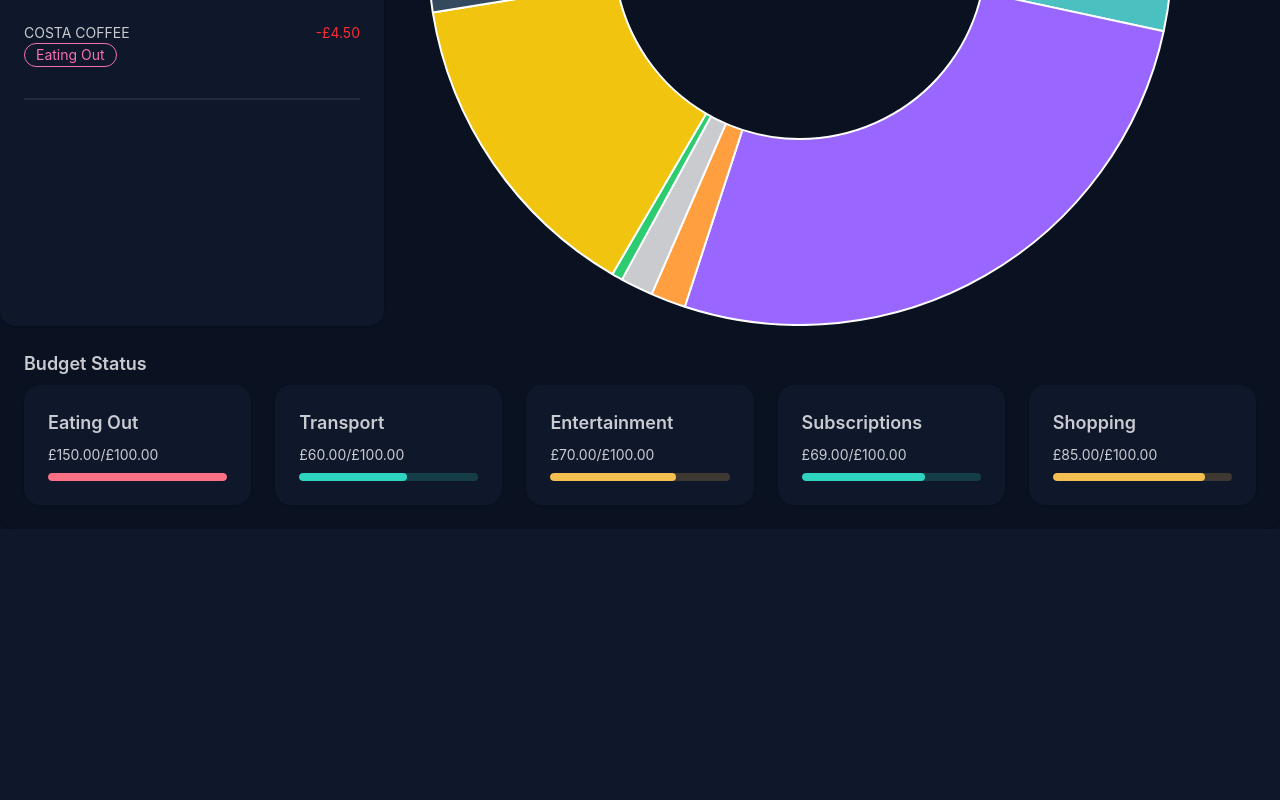
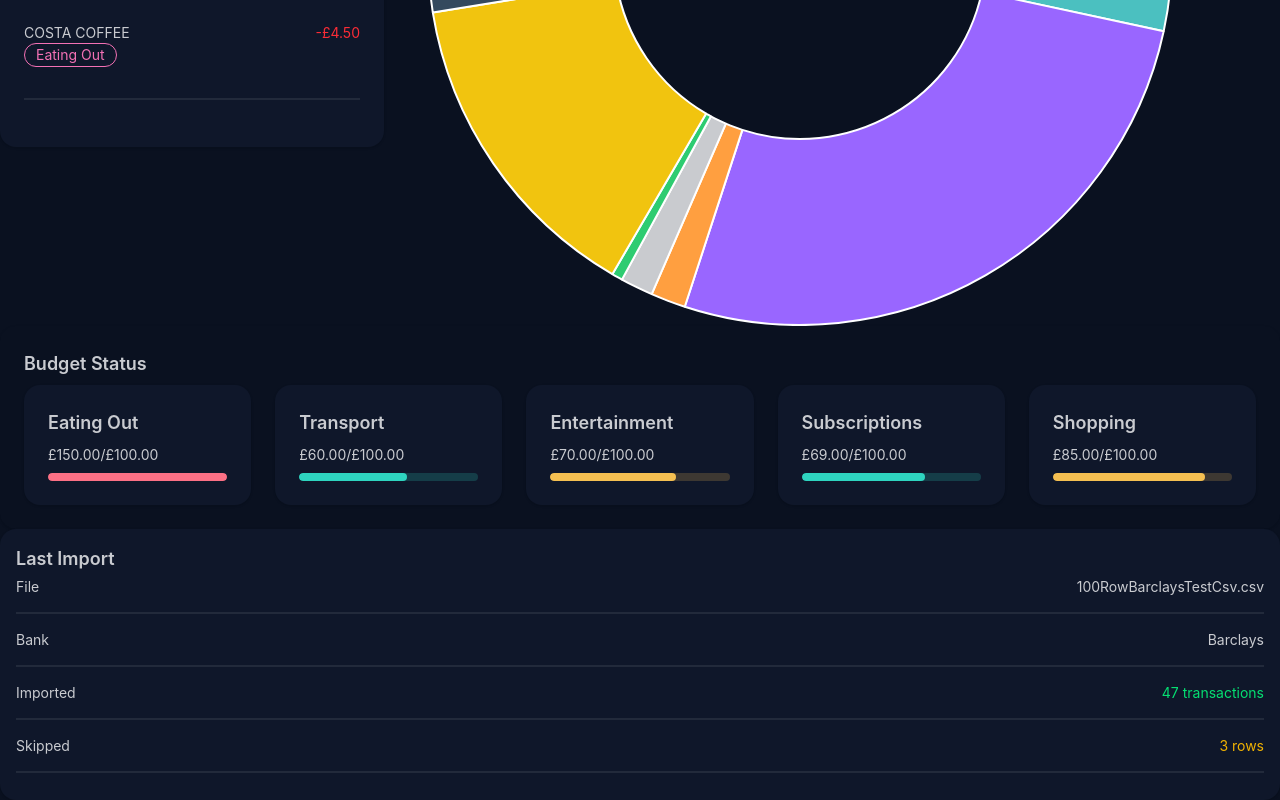
Before and after one commit to Cybergman-droid/Computing-NEA, a React (Vite) app in the folder frontend/: page / in a window 1280 px wide. Shown: the part 661-1461 px from the top of the page. Before the commit the page ends 1190 px from the top, so only its background shows below. Built offline with nearby package versions, Linux system fonts and the light colour scheme; the HTML template or start-up script is replaced by a standard one.

Commit message:
feat: add DashboardImportSummaryCard component and integrate it into DashboardPage; adjust DashboardTransactionListCard height for better layout

```diff
--- a/frontend/src/pages/Dashboard/dashboard.tsx
+++ b/frontend/src/pages/Dashboard/dashboard.tsx
@@ -1,5 +1,6 @@
 import DashboardBudgetCards from "./dashboardBudgetCards";
 import DashboardDoughnutChart from "./dashboardDoughnutChart";
+import DashboardImportSummaryCard from "./dashboardImportSummaryCard";
 import DashboardStatCards from "./dashboardStatCards";
 import DashboardTransactionListCard from "./dashboardTransactionListCard";
 
@@ -14,6 +15,8 @@ function DashboardPage() {
 			</div>
 
 			<DashboardBudgetCards />
+
+			<DashboardImportSummaryCard />
 		</>
 	);
 }
--- /dev/null
+++ b/frontend/src/pages/Dashboard/dashboardImportSummaryCard.tsx
@@ -0,0 +1,56 @@
+type ImportSummaryData = {
+	filename: string;
+	bank: string;
+	imported: number;
+	skipped: number;
+};
+export default function DashboardImportSummaryCard() {
+	// TODO fetch data from the backend and pass it to the elements
+
+	const testData: ImportSummaryData = {
+		filename: "100RowBarclaysTestCsv.csv",
+		bank: "Barclays",
+		imported: 47,
+		skipped: 3,
+	};
+
+	return (
+		<>
+			<div className='card bg-base-100 w-full shadow-sm'>
+				<div className='card-body gap-1 p-4'>
+					<h2 className='card-title'> Last Import</h2>
+
+					<div className='flex w-full justify-between'>
+						<p>File</p>
+						<p className='ml-auto min-w-0 break-all text-right'>
+							{testData.filename}
+						</p>
+					</div>
+					<div className='divider my-1'></div>
+
+					<div className='flex w-full justify-between'>
+						<p>Bank</p>
+						<p className='ml-auto text-right'>{testData.bank}</p>
+					</div>
+					<div className='divider my-1'></div>
+
+					<div className='flex flex-row justify-between gap-4'>
+						<p>Imported</p>
+						<p className='ml-auto text-right text-green-400'>
+							{testData.imported} transactions
+						</p>
+					</div>
+					<div className='divider my-1'></div>
+
+					<div className='flex flex-row justify-between gap-4'>
+						<p>Skipped</p>
+						<p className='ml-auto text-right text-yellow-500'>
+							{testData.skipped} rows
+						</p>
+					</div>
+					<div className='divider my-1'></div>
+				</div>
+			</div>
+		</>
+	);
+}
--- a/frontend/src/pages/Dashboard/dashboardTransactionListCard.tsx
+++ b/frontend/src/pages/Dashboard/dashboardTransactionListCard.tsx
@@ -339,7 +339,7 @@ export default function DashboardTransactionListCard() {
 	// TODO fetch data from the backend and pass it to the components
 
 	return (
-		<div className='card bg-base-100 w-96 shadow-sm'>
+		<div className='card bg-base-100 w-96 h-full shadow-sm'>
 			<div className='card-body'>
 				<h2 className='card-title'>Recent Transactions</h2>
 
```
